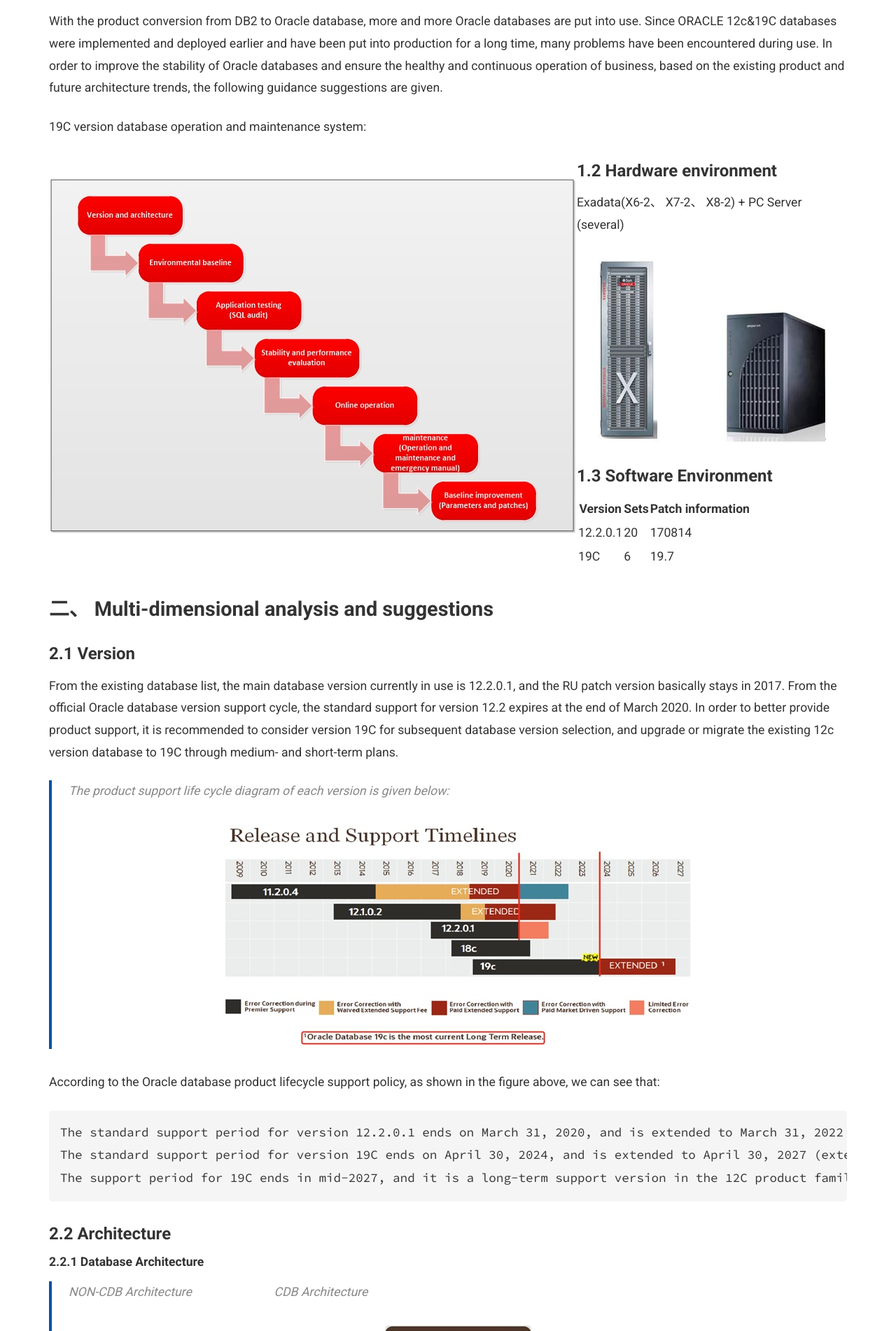
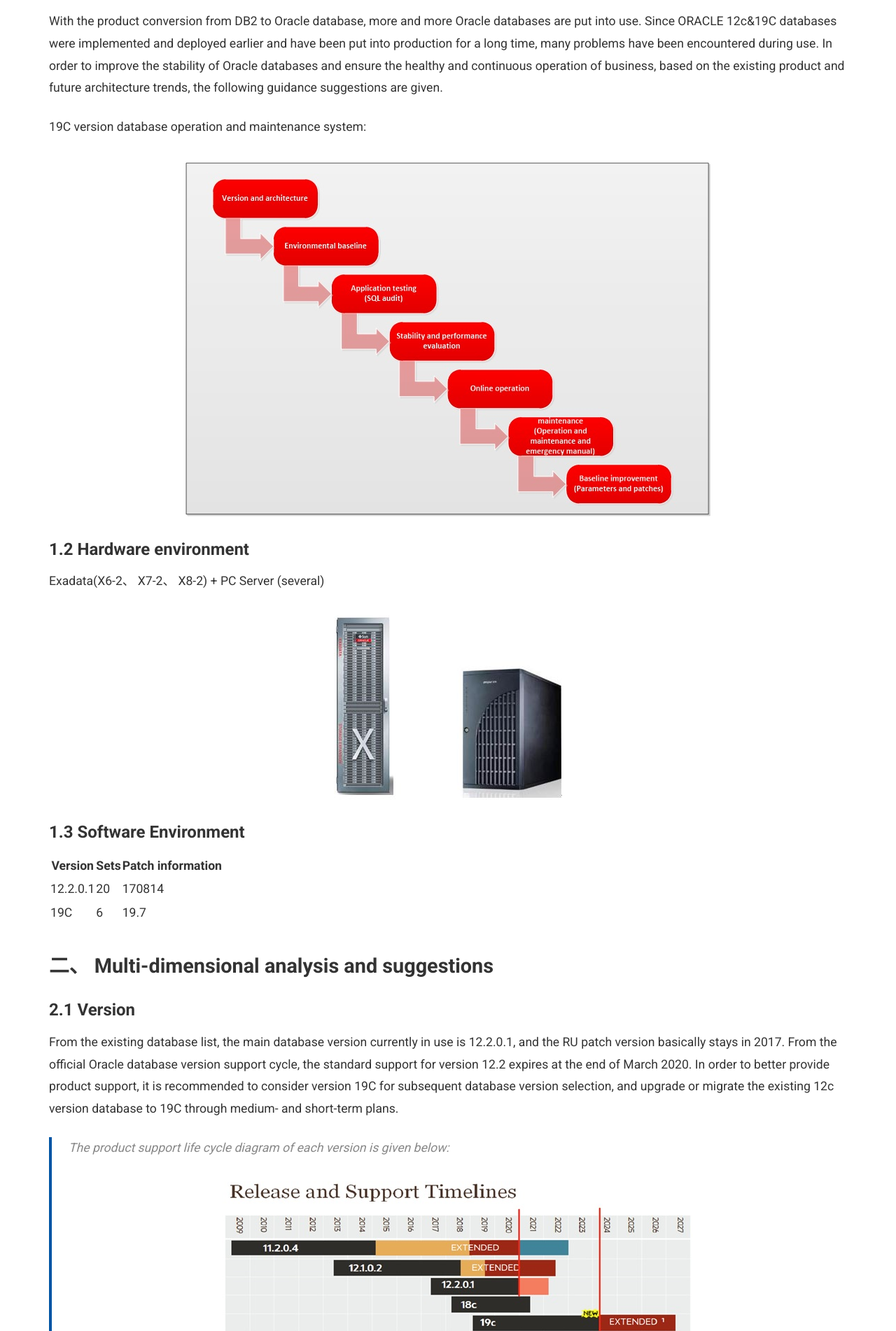
Before and after one commit to goodwaysIT/en, a Jekyll site: the page built from _posts/2025-05-27-ORACLE-19C-Database-Architecture-and-Operation-and-Maintenance-Guide.md, in a window 1280 px wide. Shown: the part 467-2369 px from the top of the page at 70% size. Built offline with Jekyll 4.4.1, drawn with Linux system fonts in a browser that asks for light colours.

Commit message:
Update 2025-05-27-ORACLE-19C-Database-Architecture-and-Operation-and-Maintenance-Guide.md

```diff
--- a/_posts/2025-05-27-ORACLE-19C-Database-Architecture-and-Operation-and-Maintenance-Guide.md
+++ b/_posts/2025-05-27-ORACLE-19C-Database-Architecture-and-Operation-and-Maintenance-Guide.md
@@ -14,8 +14,8 @@
 With the product conversion from DB2 to Oracle database, more and more Oracle databases are put into use. Since ORACLE 12c&19C databases were implemented and deployed earlier and have been put into production for a long time, many problems have been encountered during use. In order to improve the stability of Oracle databases and ensure the healthy and continuous operation of business, based on the existing product and future architecture trends, the following guidance suggestions are given.
 
 19C version database operation and maintenance system:
-<p>
-    <img src="https://goodwaysit.github.io/en/assets/images/database/db_architecture.png" align="left" alt="db_architecture" />
+<p align = "left">
+    <img src="https://goodwaysit.github.io/en/assets/images/database/db_architecture.png" alt="db_architecture" />
 </p>
 
 
```
